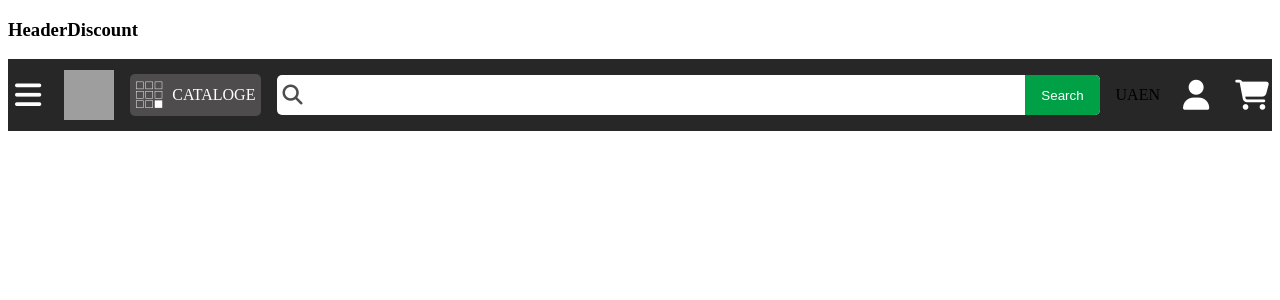
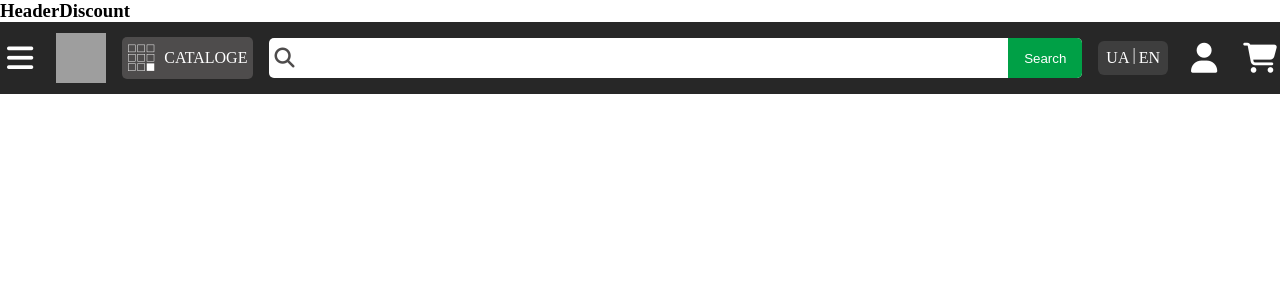
Before and after one commit to atoshatv/InternetShop, an ASP.NET Core app: page / in a window 1280 px wide. Shown: the top 300 px of the page. Run offline with ASP.NET Core 8, Linux system fonts and the light colour scheme; style sheets or scripts are compiled from the project's sources; some libraries are stand-ins or nearby versions; grey boxes are pictures that could not be loaded.

Commit message:
Made edits to the language block

```diff
--- a/InternetShop/Shared/Header/Header.razor
+++ b/InternetShop/Shared/Header/Header.razor
@@ -21,8 +21,8 @@
         </div>
         <div class="header-item language">
 
-            <div>UA</div>
-            <div>EN</div>
+            <div class="language-ua">UA</div>|
+            <div class="language-en">EN</div>
         </div>
         <div class="header-item profile">
             <div class=" header-button">
--- a/InternetShop/Shared/Header/Header.razor.css
+++ b/InternetShop/Shared/Header/Header.razor.css
@@ -52,6 +52,36 @@ i{
             padding: 5px;
             font-size:20px;
         }
+
+/*Стилизация блока с языками*/
+.language {
+    padding: 5px;
+    background: #3e3e3e;
+    color: #ffffff;
+    border-radius: 6px;
+}
+.language-ua {
+    padding: 3px;
+    background-color: transparent;
+    transition: background-color 0.3s ease;
+    border-radius: 2px;
+}
+
+    .language-ua:hover {
+        background-color: #888888;
+    }
+
+.language-en {
+    padding: 3px;
+    background-color: transparent;
+    transition: background-color 0.3s ease;
+    border-radius: 2px;
+}
+
+    .language-en:hover {
+        background-color: #888888;
+    }
+
     .header-area .cart{
         margin-right: 0;
 
--- a/InternetShop/wwwroot/css/site.css
+++ b/InternetShop/wwwroot/css/site.css
@@ -1,6 +1,8 @@
 *{
     user-select:none;
     outline: none;
+    margin: 0;
+    padding: 0;
 }
 :root {
     --dark-gray: #272727;
```
